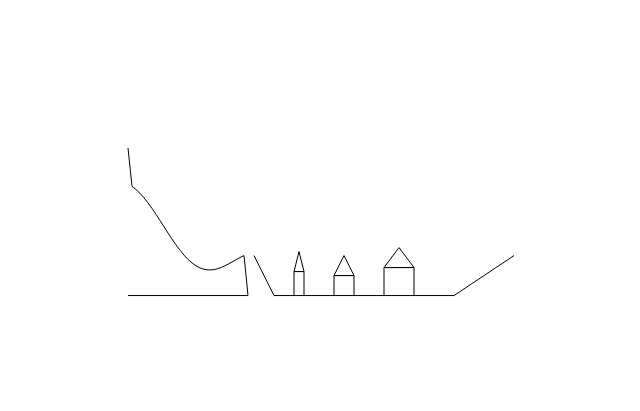
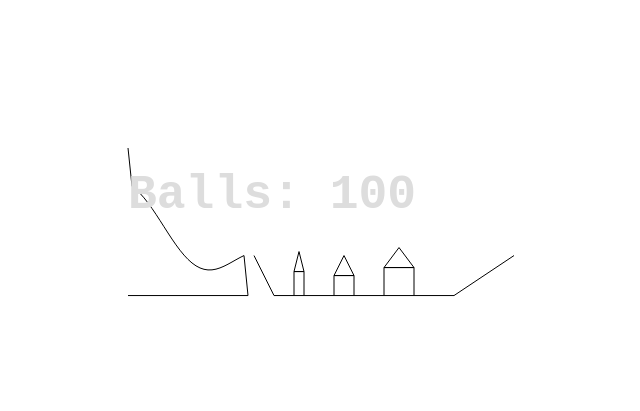
Before and after one commit to Petroochio/YetiBalls, a plain HTML site: page index.html in a window 1280 px wide. Shown: the whole page, without its empty margins (30-670 px from the left). Drawn offline with Linux system fonts and the light colour scheme.

Commit message:
Fixed a bunch of bugs
Fleas

```diff
--- a/index.html
+++ b/index.html
@@ -1,7 +1,7 @@
 <!DOCTYPE html>
 <html lang="en">
   <head>
-    <title>p2.js Canvas example</title>
+    <title>Yeti Balls</title>
     <meta charset="utf-8">
     <script src="p2.js-master/build/p2.js"></script>
   </head>
@@ -17,6 +17,7 @@
       var collisionObjs = [];
       var shotsLeft = 100;
       var canShoot = true;
+      var canFire = true;
       init();
       animate();
 
@@ -84,6 +85,8 @@
           if(e.keyCode == 32) {
             console.log('p');
             spacedown = false;
+            if(canShoot)
+              canFire = true;
           }
         };
         world.on("beginContact", function(evt){
@@ -93,6 +96,7 @@
               if(body == evt.bodyA)
                 canAdd = false;
             });
+
             if(canAdd)
               collisionObjs.push(evt.bodyA);
           }
@@ -205,8 +209,17 @@
             body.force[1] = -15;
           }
         });
+        ctx.save();
+        ctx.scale(1,-1);
+        drawText("Balls: " + shotsLeft, 0, 0, 24, "#ddd");
         // Restore transform
         ctx.restore();
+        ctx.restore();
+      }
+      function drawText( text, x, y, size, color ) {
+        ctx.font = "bold "+size+"px Monospace";
+        ctx.fillStyle = color;
+        ctx.fillText(text, x, y);
       }
 
       // Animation loop
@@ -221,9 +234,10 @@
                body.force[0] = 5;
               }
             });
-          } else if(shotsLeft > 0){
+          } else if(canFire && shotsLeft > 0){
             addCircle(5, 4, [5,40], "circle1");
             canShoot = false;
+            canFire = false;
             shotsLeft --;
           }
         }
```
